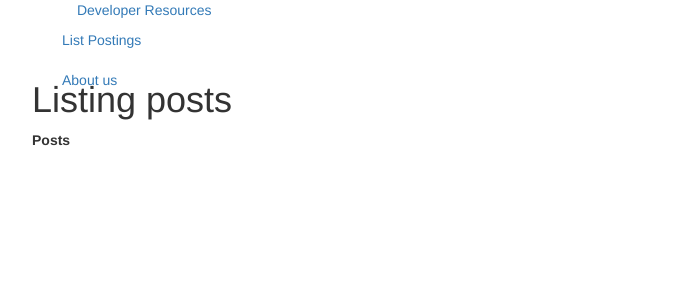
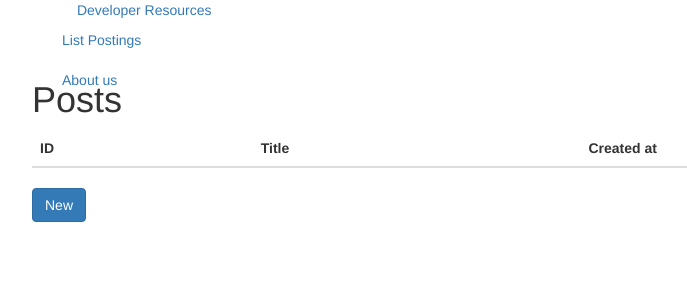
Before and after one commit to gargshilpi22/developer-resources, a Rails app: template app/views/posts/index.html.erb in a window 1280 px wide. Shown: the top 300 px of the page, without its empty margins (23-710 px from the left). Run offline with Rails 7, Linux system fonts and the light colour scheme; the template is opened without the code that fills it, so the values that code supplies are empty; style sheets or scripts are compiled from the project's sources; some libraries are stand-ins or nearby versions.

Commit message:
more cosmetic changes

```diff
--- a/app/views/posts/index.html.erb
+++ b/app/views/posts/index.html.erb
@@ -1,16 +1,23 @@
-<h1> Listing posts </h1>
+<h1> Posts </h1>
 
-<table>
+<table class="table table-striped">
+	<thead>
+		<tr>
+			<th>ID</th>
+			<th>Title</th>
+			<th>Created at</th>
+		</tr>
+	</thead>
 
-	<tr>
-		<th>Posts</th>
-	</tr>
-
-<% @posts.each do |post| %>
-	<tr>
-		<td><%=link_to post.title, post.url%></td>
-	</tr>
-<% end %>
+	<tbody>
+		<% @posts.each do |post| %>
+			<tr>
+				<td><%= post.id %></td>
+				<td><%=link_to post.title, post.url%></td>
+				<td><%= post.created_at %></td>
+			</tr>
+		<% end %>
+	<tbody>
 </table>
 
-<br/>
+<%= link_to 'New', new_post_path, :class => 'btn btn-primary'%>
```
Also changed, not shown: 1 other file.
